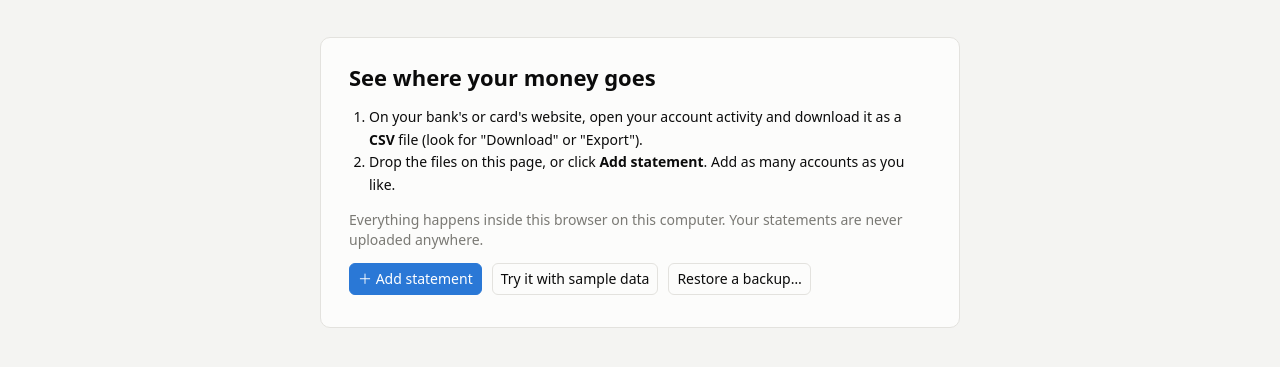
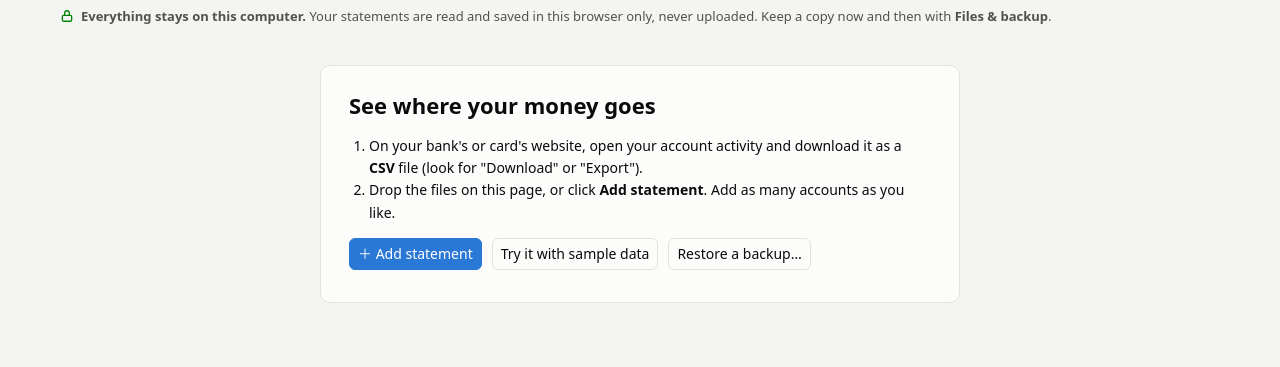
Before and after one commit to spending-app/spending, a plain HTML site: page web/index.html in a window 1280 px wide. Shown: the part 51-418 px from the top of the page. Drawn offline with Linux system fonts and the light colour scheme.

Commit message:
Show the stays-local promise at the top; add live URL and screenshot to README
Co-Authored-By: Claude Opus 5.5 <noreply@anthropic.com>

```diff
--- a/web/index.html
+++ b/web/index.html
@@ -76,7 +76,8 @@ a.btn{color:inherit;text-decoration:none;background:var(--surface-1);border:1px
 a.btn:hover{background:var(--hover)}
 button.primary{background:var(--series-1);border-color:var(--series-1);color:#fff}
 button.primary:hover{background:var(--series-1);filter:brightness(1.08)}
-.foot{text-align:center;margin-top:16px}
+.local{display:flex;align-items:center;gap:7px;font-size:13px;color:var(--text-secondary);margin:-4px 0 14px}
+.local svg{flex:none;color:var(--good)}
 @media (max-width:800px){.kpis{grid-template-columns:repeat(2,1fr)}.grid2{grid-template-columns:1fr}}
 </style>
 </head>
@@ -96,6 +97,8 @@ button.primary:hover{background:var(--series-1);filter:brightness(1.08)}
   <input id="file" type="file" accept=".csv,text/csv" multiple hidden>
   <input id="backupFile" type="file" accept=".json,application/json" hidden>
 
+  <p class="local"><svg width="14" height="14" viewBox="0 0 24 24" fill="none" stroke="currentColor" stroke-width="2.2" stroke-linecap="round" stroke-linejoin="round" aria-hidden="true"><rect x="4" y="11" width="16" height="10" rx="2"/><path d="M8 11V7a4 4 0 0 1 8 0v4"/></svg>
+    <span><b>Everything stays on this computer.</b> Your statements are read and saved in this browser only, never uploaded. Keep a copy now and then with <b>Files &amp; backup</b>.</span></p>
   <div class="banner" id="demoBar" hidden>You're looking at <b>sample data</b>, kept separate from your own. <a href="./">Back to your data</a></div>
   <div class="banner warn" id="noStore" hidden>This browser isn't letting the page save (a private window?). Anything you add disappears when you close the tab.</div>
 
@@ -115,7 +118,6 @@ button.primary:hover{background:var(--series-1);filter:brightness(1.08)}
       <li>On your bank's or card's website, open your account activity and download it as a <b>CSV</b> file (look for "Download" or "Export").</li>
       <li>Drop the files on this page, or click <b>Add statement</b>. Add as many accounts as you like.</li>
     </ol>
-    <p class="hint">Everything happens inside this browser on this computer. Your statements are never uploaded anywhere.</p>
     <div class="tablebar">
       <button class="addBtn primary" type="button">＋ Add statement</button>
       <a class="btn" id="sampleLink" href="?demo">Try it with sample data</a>
@@ -151,7 +153,6 @@ button.primary:hover{background:var(--series-1);filter:brightness(1.08)}
     </tr></thead><tbody></tbody></table></div>
     <div style="text-align:center;margin-top:8px"><button id="more" hidden>Show more</button></div>
   </div>
-  <p class="hint foot">Your data stays in this browser; nothing is uploaded. Download a backup from <b>Files &amp; backup</b> now and then.</p>
   </div>
 </div>
 <div id="tip"></div><div id="toast"></div><div id="drop">Drop statements to import</div>
```
Also changed, not shown: docs/screenshot.png (added), 2 other files.
